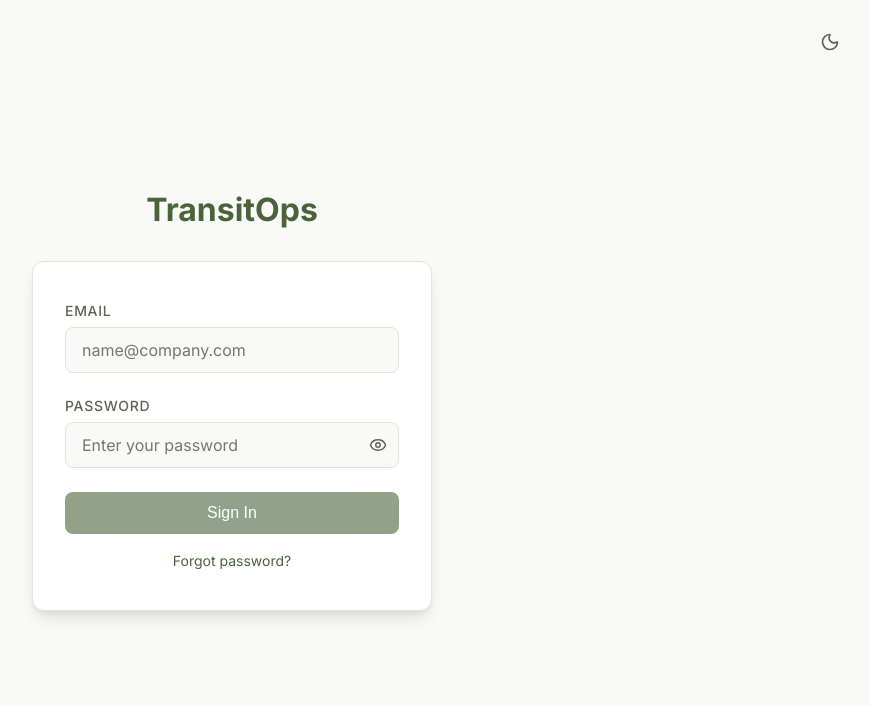
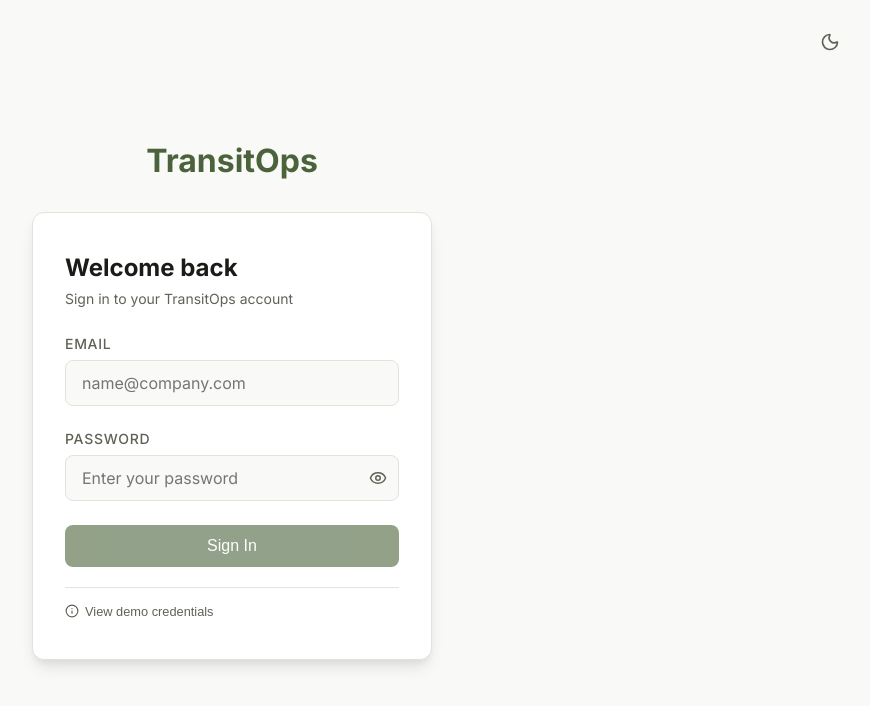
Before and after one commit to shrey-1802/transitops_odoo, a React (Vite) app: page /login in a window 1280 px wide. Shown: the top 706 px of the page, without its empty margins (408-1278 px from the left). Built offline with nearby package versions, Linux system fonts and the light colour scheme.

Commit message:
Feature: real password auth with credentials panel on login

```diff
--- a/src/App.css
+++ b/src/App.css
@@ -472,3 +472,90 @@
 .btn-outline:hover {
   background-color: var(--bg-surface-hover);
 }
+
+/* Demo Credentials Panel */
+.credentials-hint {
+  margin-top: 20px;
+  border-top: 1px solid var(--border-color);
+  padding-top: 16px;
+}
+
+.credentials-toggle {
+  background: none;
+  border: none;
+  color: var(--text-secondary);
+  font-size: 0.8rem;
+  cursor: pointer;
+  display: flex;
+  align-items: center;
+  gap: 6px;
+  padding: 0;
+  transition: color var(--transition-fast);
+}
+
+.credentials-toggle:hover {
+  color: var(--accent-color);
+}
+
+.credentials-table {
+  margin-top: 12px;
+  display: flex;
+  flex-direction: column;
+  gap: 8px;
+  animation: fadeIn 0.2s ease;
+}
+
+@keyframes fadeIn {
+  from { opacity: 0; transform: translateY(-4px); }
+  to   { opacity: 1; transform: translateY(0); }
+}
+
+.credentials-row {
+  display: flex;
+  justify-content: space-between;
+  align-items: center;
+  padding: 10px 12px;
+  border: 1px solid var(--border-color);
+  border-radius: var(--radius-md);
+  background-color: var(--bg-body);
+  cursor: pointer;
+  transition: all var(--transition-fast);
+  gap: 12px;
+}
+
+.credentials-row:hover {
+  border-color: var(--accent-color);
+  background-color: var(--accent-light);
+}
+
+.cred-role {
+  font-size: 0.75rem;
+  font-weight: 600;
+  color: var(--accent-color);
+  text-transform: uppercase;
+  letter-spacing: 0.04em;
+  margin-bottom: 2px;
+}
+
+.cred-email {
+  font-size: 0.8rem;
+  color: var(--text-primary);
+}
+
+.cred-password {
+  font-size: 0.8rem;
+  font-family: monospace;
+  color: var(--text-secondary);
+  background-color: var(--bg-surface);
+  padding: 2px 8px;
+  border-radius: var(--radius-sm);
+  border: 1px solid var(--border-color);
+  white-space: nowrap;
+}
+
+.cred-hint-text {
+  font-size: 0.7rem;
+  color: var(--text-disabled);
+  text-align: center;
+  margin-top: 4px;
+}
--- a/src/components/Login.tsx
+++ b/src/components/Login.tsx
@@ -1,6 +1,6 @@
 import { useState } from 'react';
 
-import { Eye, EyeOff } from 'lucide-react';
+import { Eye, EyeOff, Info } from 'lucide-react';
 import { ThemeToggle } from './ThemeToggle';
 import clsx from 'clsx';
 
@@ -10,12 +10,21 @@ interface LoginProps {
   onLogin: (role: Role) => void;
 }
 
+// Mock user credentials
+const MOCK_USERS: { email: string; password: string; role: Role }[] = [
+  { email: 'admin@transitops.com',    password: 'Admin@123',    role: 'Admin' },
+  { email: 'dispatch@transitops.com', password: 'Dispatch@123', role: 'Dispatcher' },
+  { email: 'driver@transitops.com',   password: 'Driver@123',   role: 'Driver' },
+];
+
 export function Login({ onLogin }: LoginProps) {
   const [email, setEmail] = useState('');
   const [password, setPassword] = useState('');
   const [showPassword, setShowPassword] = useState(false);
   const [emailError, setEmailError] = useState('');
+  const [authError, setAuthError] = useState('');
   const [loading, setLoading] = useState(false);
+  const [showCredentials, setShowCredentials] = useState(false);
 
   const validateEmail = () => {
     if (!email) {
@@ -38,16 +47,24 @@ export function Login({ onLogin }: LoginProps) {
     if (!validateEmail()) return;
     if (!isFormValid) return;
 
+    setAuthError('');
     setLoading(true);
-    // Simulate API delay
+
     setTimeout(() => {
       setLoading(false);
-      let role: Role = 'Admin'; // Default fallback
-      if (email === 'dispatch@transitops.com') role = 'Dispatcher';
-      if (email === 'driver@transitops.com') role = 'Driver';
-      if (email === 'admin@transitops.com') role = 'Admin';
-      onLogin(role);
-    }, 600);
+
+      // Check credentials
+      const user = MOCK_USERS.find(
+        u => u.email === email.toLowerCase().trim() && u.password === password
+      );
+
+      if (!user) {
+        setAuthError('Invalid email or password. Please try again.');
+        return;
+      }
+
+      onLogin(user.role);
+    }, 700);
   };
 
   return (
@@ -59,18 +76,25 @@ export function Login({ onLogin }: LoginProps) {
       </div>
 
       <div className="login-card">
+        <h2 style={{ marginBottom: '8px', fontSize: '1.5rem', fontWeight: 700 }}>Welcome back</h2>
+        <p style={{ color: 'var(--text-secondary)', fontSize: '0.875rem', marginBottom: '28px' }}>
+          Sign in to your TransitOps account
+        </p>
+
         <form onSubmit={handleSubmit}>
           <div className="form-group">
             <label className="form-label">Email</label>
             <div className="form-input-wrapper">
               <input
                 type="email"
+                id="login-email"
                 className={clsx('form-input', emailError && 'error')}
                 value={email}
-                onChange={(e) => setEmail(e.target.value)}
+                onChange={(e) => { setEmail(e.target.value); setAuthError(''); }}
                 onBlur={validateEmail}
                 placeholder="name@company.com"
                 disabled={loading}
+                autoComplete="email"
               />
             </div>
             {emailError && <span className="error-text">{emailError}</span>}
@@ -81,11 +105,13 @@ export function Login({ onLogin }: LoginProps) {
             <div className="form-input-wrapper">
               <input
                 type={showPassword ? 'text' : 'password'}
-                className="form-input"
+                id="login-password"
+                className={clsx('form-input', authError && 'error')}
                 value={password}
-                onChange={(e) => setPassword(e.target.value)}
+                onChange={(e) => { setPassword(e.target.value); setAuthError(''); }}
                 placeholder="Enter your password"
                 disabled={loading}
+                autoComplete="current-password"
               />
               <button
                 type="button"
@@ -96,10 +122,12 @@ export function Login({ onLogin }: LoginProps) {
                 {showPassword ? <EyeOff size={18} /> : <Eye size={18} />}
               </button>
             </div>
+            {authError && <span className="error-text">{authError}</span>}
           </div>
 
           <button
             type="submit"
+            id="login-submit"
             className="btn-primary"
             disabled={!isFormValid || loading}
           >
@@ -107,10 +135,31 @@ export function Login({ onLogin }: LoginProps) {
           </button>
         </form>
 
-        <div className="login-links">
-          <a href="#" onClick={(e) => e.preventDefault()}>
-            Forgot password?
-          </a>
+        {/* Demo credentials hint */}
+        <div className="credentials-hint">
+          <button
+            className="credentials-toggle"
+            type="button"
+            onClick={() => setShowCredentials(!showCredentials)}
+          >
+            <Info size={14} />
+            {showCredentials ? 'Hide' : 'View'} demo credentials
+          </button>
+
+          {showCredentials && (
+            <div className="credentials-table">
+              {MOCK_USERS.map(u => (
+                <div key={u.email} className="credentials-row" onClick={() => { setEmail(u.email); setPassword(u.password); setAuthError(''); }}>
+                  <div>
+                    <div className="cred-role">{u.role}</div>
+                    <div className="cred-email">{u.email}</div>
+                  </div>
+                  <div className="cred-password">{u.password}</div>
+                </div>
+              ))}
+              <p className="cred-hint-text">Click any row to auto-fill</p>
+            </div>
+          )}
         </div>
       </div>
     </div>
```
